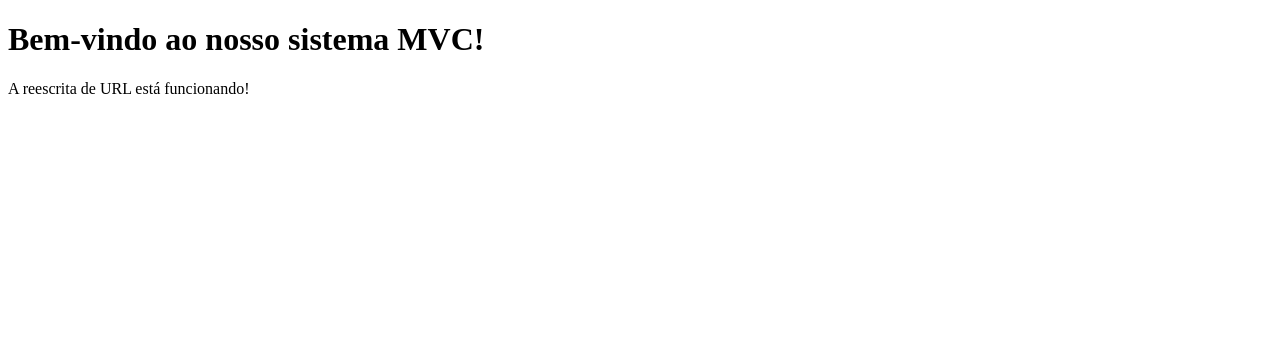
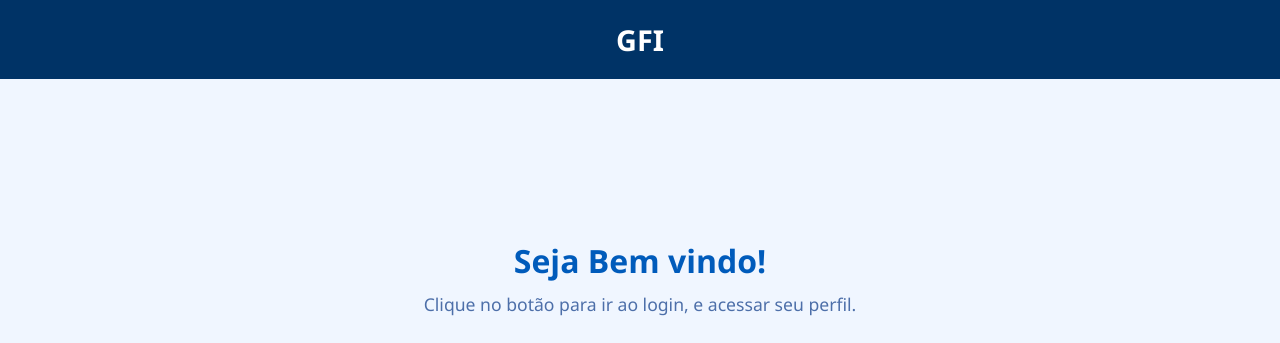
Before and after one commit to leodepaula92/gfi-1.0, a PHP site: page / in a window 1280 px wide. Shown: the top 343 px of the page. Run offline with PHP 8.4, Linux system fonts and the light colour scheme.

Commit message:
ajuste mvc

```diff
--- a/src/app/controllers/HomeController.php
+++ b/src/app/controllers/HomeController.php
@@ -1,8 +1,8 @@
 <?php
 class HomeController {
     public function index() {
-        $pageTitle = "Página Inicial MVC";
-        $message = "Bem-vindo ao nosso sistema MVC!";
+        $pageTitle = "GFI - Gestão Financeira Inteligente"; // Novo título
+        $message = "Seja Bem vindo!"; // Nova mensagem
         require_once __DIR__ . '/../views/home.php';
     }
 }
--- a/src/app/views/home.php
+++ b/src/app/views/home.php
@@ -1,11 +1,34 @@
 <!DOCTYPE html>
-<html lang="pt-br">
+<html lang="pt-BR">
 <head>
-    <meta charset="UTF-8">
-    <title><?php echo htmlspecialchars($pageTitle); ?></title>
+  <meta charset="UTF-8" />
+  <meta name="viewport" content="width=device-width, initial-scale=1.0"/>
+  <title>GFI</title>
+  <link rel="stylesheet" href="/public/css/style.css" />
 </head>
 <body>
-    <h1><?php echo htmlspecialchars($message); ?></h1>
-    <p>A reescrita de URL está funcionando!</p>
+  <header>GFI</header>
+
+  <main class="main">
+    <div class="text">
+      <div class="logo">Seja Bem vindo!</div>
+      <div class="subtitle">Clique no botão para ir ao login, e acessar seu perfil.</div>
+    </div>
+
+    <div class="content">
+      <div class="left">
+        <img src="/public/images/logo2.png" alt="Logo GFI" width="250" height="250">
+      </div>
+      <div class="right">
+        <div class="buttons">
+          <button>Acesso Funcionário</button>
+          <button>Acesso Cliente</button>
+          <button>Acesso Adm</button>
+        </div>
+      </div>
+    </div>
+  </main>
+
+  <footer>&copy; 2025 GFI - Todos os direitos reservados.</footer>
 </body>
 </html>
```
Also changed, not shown: src/base/index.php (deleted, +0 -34 lines), src/public/css/style.css (renamed from src/base/style.css), src/public/img/logo.png (renamed from src/base/logo.png), src/public/img/logo2.png (renamed from src/base/logo2.png).
